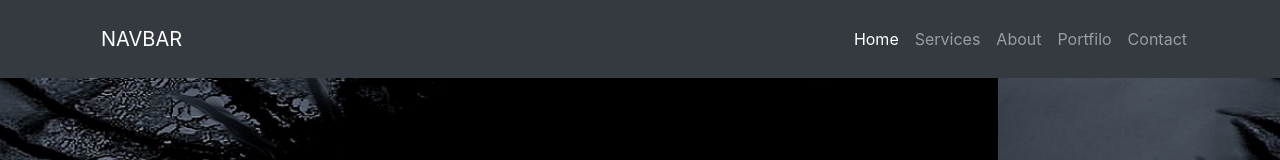
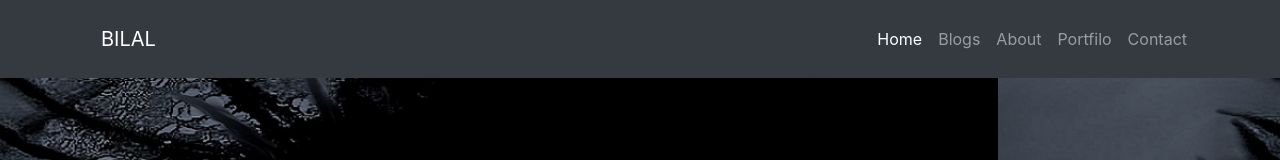
Before and after one commit to MarzooqKhan/Bootstrap-Track, a plain HTML site: page index.html in a window 1280 px wide. Shown: the top 160 px of the page. Drawn offline with nearby package versions, Linux system fonts and the light colour scheme; files whose address does not match are found by name.

Commit message:
Bootstrap Track Second commit

```diff
--- a/index.html
+++ b/index.html
@@ -13,7 +13,7 @@
 <body>
 <nav class="navbar navbar-expand-lg navbar-dark bg-dark fixed-top">
   <div class="container">
-  <a class="navbar-brand text-uppercase text-white p-3" href="#">Navbar</a>
+  <a class="navbar-brand text-uppercase text-white p-3" href="#">Bilal</a>
   <button class="navbar-toggler" type="button" data-toggle="collapse" data-target="#navbarSupportedContent" aria-controls="navbarSupportedContent" aria-expanded="false" aria-label="Toggle navigation">
     <span class="navbar-toggler-icon text-white"></span>
   </button>
@@ -24,7 +24,7 @@
         <a class="nav-link" href="#">Home <span class="sr-only">(current)</span></a>
       </li>
       <li class="nav-item">
-        <a class="nav-link" href="#">Services</a>
+        <a class="nav-link" href="#">Blogs</a>
       </li>
 
          <li class="nav-item">
```
